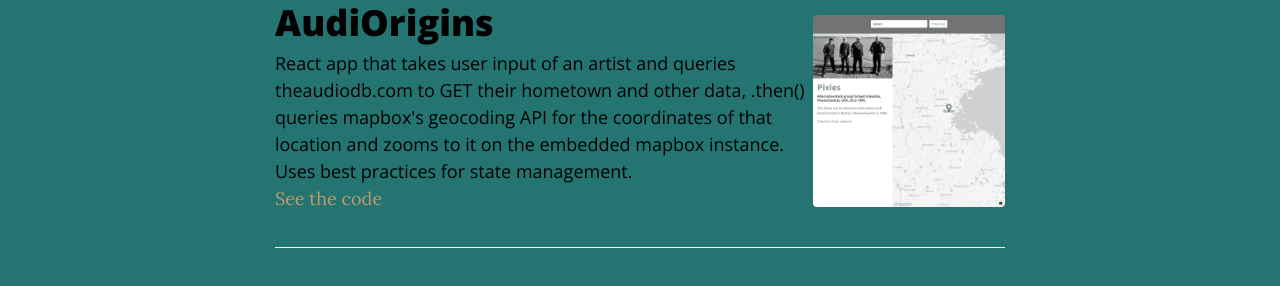
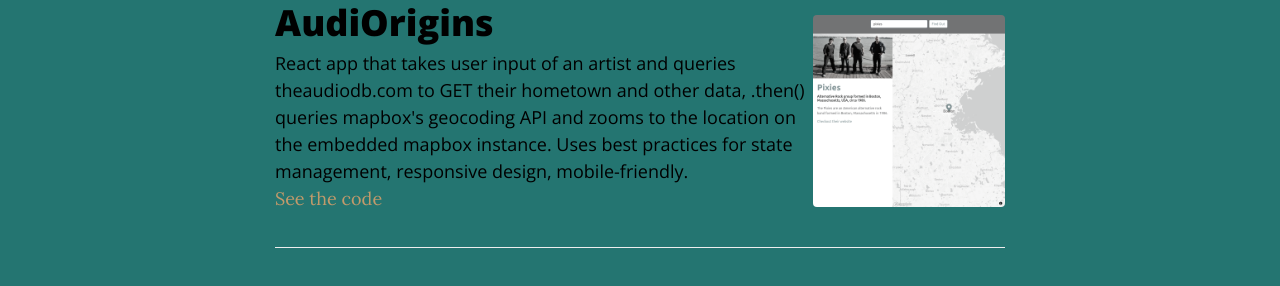
Before and after one commit to clockmakerbrett/clockmakerbrett.github.io, a Jekyll site: the page built from index.html, in a window 1280 px wide and 900 px high, scrolled down 353 px. Shown: the part 209-495 px from the top of the window. Built offline with Jekyll 4.4.1, drawn with Linux system fonts in a browser that asks for light colours; nearby versions of some CDN libraries; the list of posts is cut into pages by our own code.

```diff
--- a/404.html
+++ b/404.html
@@ -4,7 +4,8 @@ title: 404 - Page not found
 permalink: /404.html
 ---
 
-<div class="text-center">
+<div class="text-center" style="margin: 10rem 0">
   <h1>Whoops, this page doesn't exist.</h1>
-  <h1>Move along. (404 error)</h1>
+  <h3>I've restructured my site, my portfolio is now at the home page</h3>
+  <h3>Click B. Sherwood to go to it</h3>
 </div>
--- a/index.html
+++ b/index.html
@@ -30,8 +30,8 @@ subtitle: This is what I can do
       </div>
       <div class="post-entry">
         React app that takes user input of an artist and queries theaudiodb.com to GET their hometown and other data,
-        .then() queries mapbox's geocoding API for the coordinates of that location and zooms to it on the embedded
-        mapbox instance. Uses best practices for state management.
+        .then() queries mapbox's geocoding API and zooms to the location on the embedded mapbox instance. Uses best
+        practices for state management, responsive design, mobile-friendly.
       </div>
       <a class="repo-link" href="https://github.com/clockmakerbrett/audiorigins" target="_blank">See the code</a>
     </div>
```
